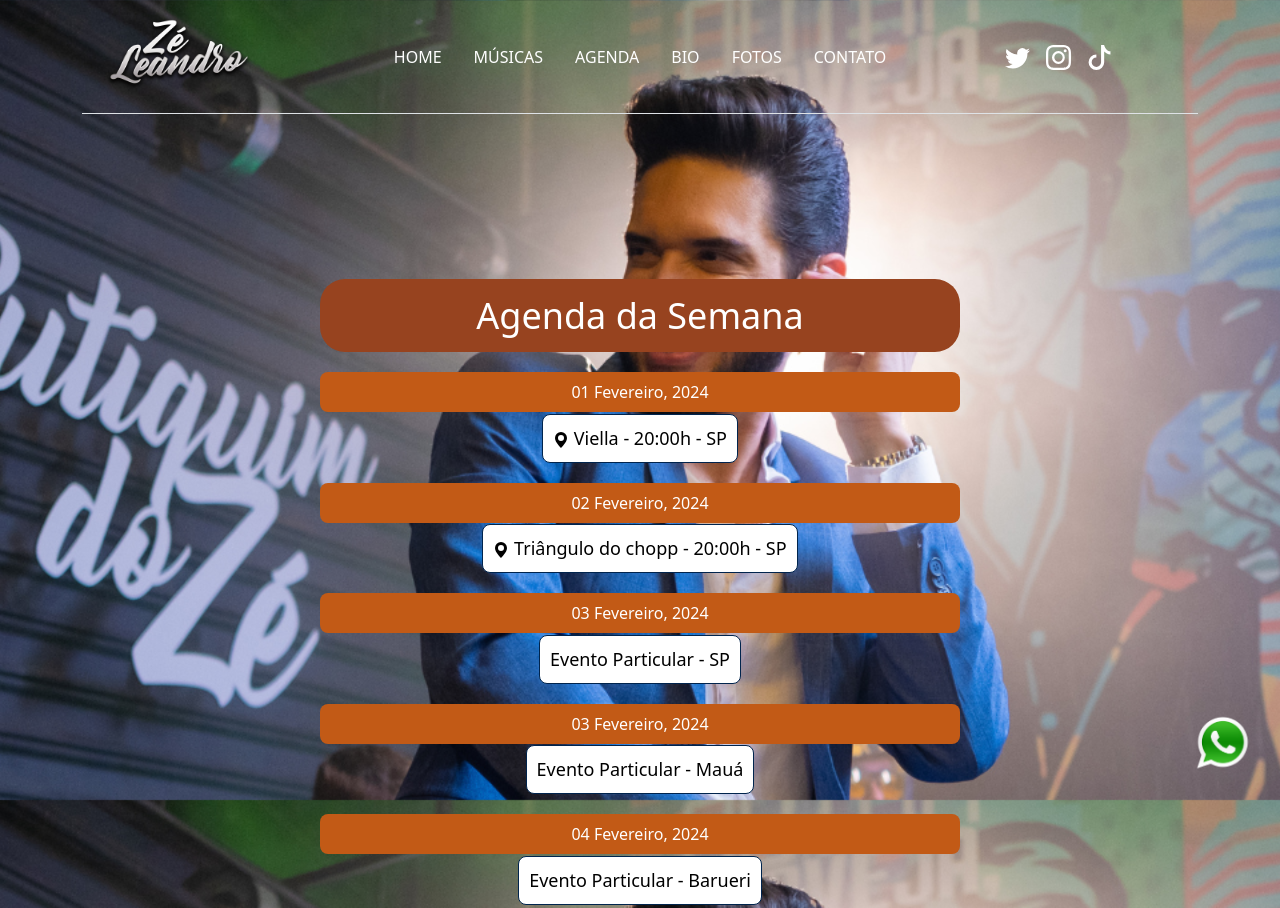
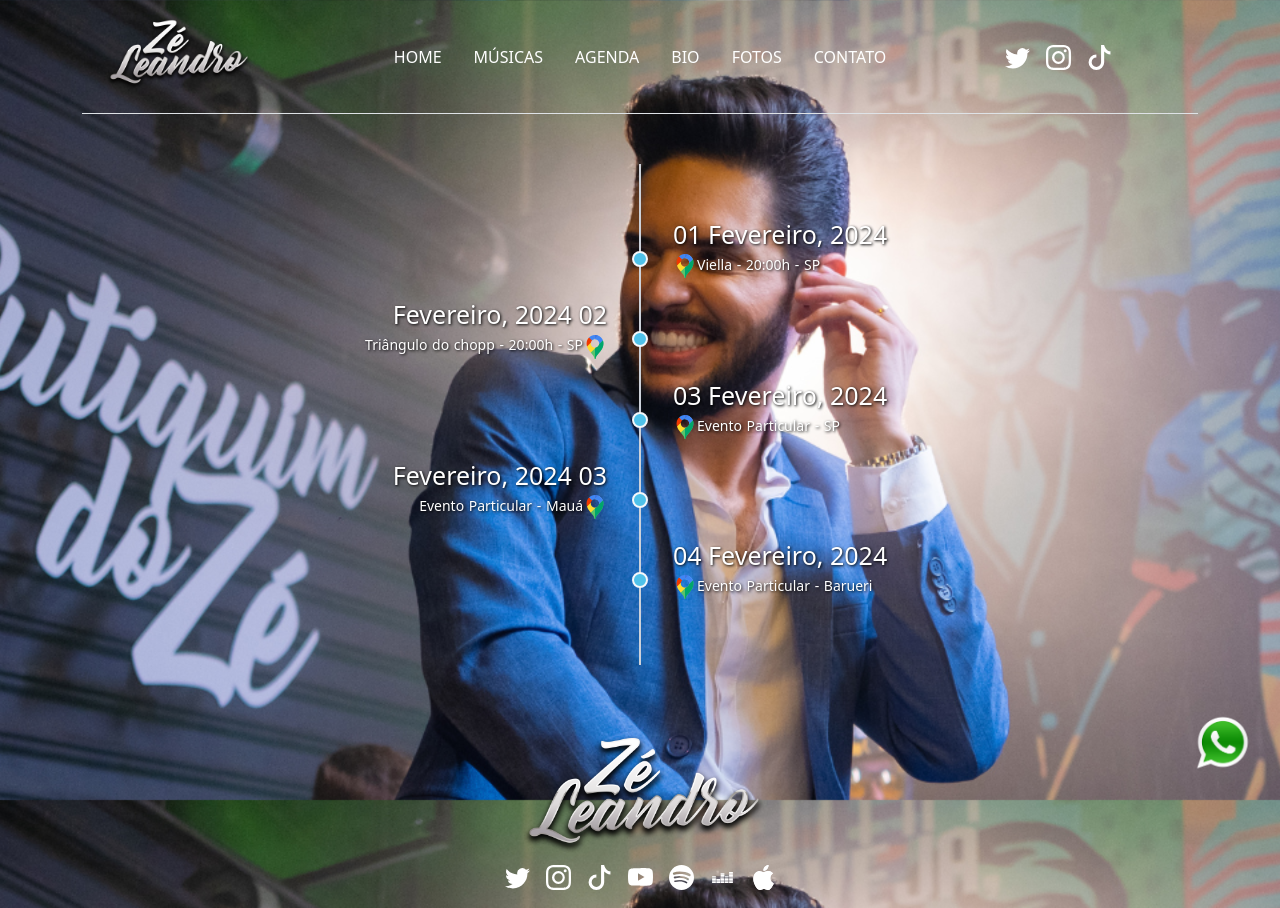
Before and after one commit to guishido/siteartista, a plain HTML site: page agenda.html in a window 1280 px wide. Shown: the top 908 px of the page. Drawn offline with nearby package versions, Linux system fonts and the light colour scheme; a web font is replaced by a local one.

Commit message:
Update Agenda

```diff
--- a/agenda.html
+++ b/agenda.html
@@ -7,6 +7,7 @@
     <link rel="stylesheet" href="styles/agenda.css">
     <link rel="stylesheet" href="styles/base.css">
     <link href="https://cdn.jsdelivr.net/npm/bootstrap@5.3.2/dist/css/bootstrap.min.css" rel="stylesheet" integrity="sha384-T3c6CoIi6uLrA9TneNEoa7RxnatzjcDSCmG1MXxSR1GAsXEV/Dwwykc2MPK8M2HN" crossorigin="anonymous">
+    <link rel="icon" href="./styles/img/logo png.png" type="image/x-icon">
 </head>
 <body>
   <div class="container">
@@ -65,100 +66,59 @@
       </div>
     </header>
   </div>
-  <div class="container col-xl-10 col-xxl-8 px-4 py-5">
-    <div class="row align-items-center g-lg-5 py-5">
+  <div class="container-line">
+
+    <div class="timeline-block timeline-block-right">
+       <div class="marker"></div>
+       <div class="timeline-content">
+        <a class="link-agenda" href="https://www.google.com/maps/place/R.+São+Bento,+514+-+Centro+Histórico+de+São+Paulo,+São+Paulo+-+SP,+01010-001/@-23.5448929,-46.6343321,21z/data=!4m6!3m5!1s0x94ce58544b5dea0b:0x4ffeab4ad6927d4c!8m2!3d-23.5448945!4d-46.6343336!16s%2Fg%2F11csn5qd0p?entry=ttu" target="_blank">
+          <h3 class="titulo-agenda">01 Fevereiro, 2024</h3>
+          <p><img src="./styles/img/google-maps.png" alt="localização logo"/>Viella - 20:00h - SP</p>
+        </a>
+       </div>
     </div>
-  </div>
-  <section class="agenda">
-    <div class="background-image"></div>
 
-        <div class="col-md-6 col-lg-6 d-sm-none d-sm-none" ></div>
-        <div class="col-md-6 col-lg-6 col-12 col-sm-12 float-right">
-            <h1> Agenda da Semana </h1>
+    <div class="timeline-block timeline-block-left">
+      <div class="marker"></div>
+      <div class="timeline-content">
+       <a class="link-agenda" href="https://www.google.com/maps/place/Av.+Eng.+Caetano+Álvares,+903+-+Limão,+São+Paulo+-+SP,+02521-005/data=!4m2!3m1!1s0x94cef7f5a2332dd1:0x27986b79c8b405c4?sa=X&ved=2ahUKEwiq0tTo6YeEAxXVlZUCHcCrBVsQ8gF6BAgPEAA" target="_blank">
+         <h3 class="titulo-agenda">02 Fevereiro, 2024</h3>
+         <p><img src="./styles/img/google-maps.png" alt="localização logo"/>Triângulo do chopp - 20:00h - SP </p>
+       </a>
+      </div>
+    </div>
 
-            <div class="lista">
+    <div class="timeline-block timeline-block-right">
+       <div class="marker"></div>
+       <div class="timeline-content">
+        <a class="link-agenda" href="#">
+          <h3 class="titulo-agenda">03 Fevereiro, 2024</h3>
+          <p><img src="./styles/img/google-maps.png" alt="localização logo"/>Evento Particular - SP</p>
+        </a>
+       </div>
+    </div>
 
+    <div class="timeline-block timeline-block-left">
+      <div class="marker"></div>
+      <div class="timeline-content">
+        <a class="link-agenda" href="#">
+         <h3 class="titulo-agenda">03 Fevereiro, 2024</h3>
+         <p><img src="./styles/img/google-maps.png" alt="localização logo"/>Evento Particular - Mauá</p>
+        </a>
+      </div>
+    </div>
 
-                <div class="show">
-                    <div class="data">
-                        <span>01 Fevereiro, 2024</span>
-                    </div>
-                    <div class="flex">
-                        <div class="lugar">
-                            <div class="cidade">
-                                <img src="./styles/img/location.svg" alt="localização logo"/>
-                                <a href="https://www.google.com/maps/place/R.+São+Bento,+514+-+Centro+Histórico+de+São+Paulo,+São+Paulo+-+SP,+01010-001/@-23.5448929,-46.6343321,21z/data=!4m6!3m5!1s0x94ce58544b5dea0b:0x4ffeab4ad6927d4c!8m2!3d-23.5448945!4d-46.6343336!16s%2Fg%2F11csn5qd0p?entry=ttu" class="textohorario"target="_blank">Viella - 20:00h - SP</a>
-                            </div>
-                            <span class="tipo"></span>
-                        </div>
-                    </div>
-                </div>
+    <div class="timeline-block timeline-block-right">
+      <div class="marker"></div>
+      <div class="timeline-content">
+        <a class="link-agenda" href="#">
+         <h3 class="titulo-agenda">04 Fevereiro, 2024</h3>
+         <p><img src="./styles/img/google-maps.png" alt="localização logo"/>Evento Particular - Barueri</p>
+        </a>
+      </div>
+    </div>
+ </div>
 
-
-                <div class="show">
-                    <div class="data">
-                        <span>02 Fevereiro, 2024</span>
-                    </div>
-                    <div class="flex">
-                        <div class="lugar">
-                            <div class="cidade">
-                                <img src="./styles/img/location.svg" alt="localização logo"/>
-                                <a href="https://www.google.com/maps/place/Av.+Eng.+Caetano+Álvares,+903+-+Limão,+São+Paulo+-+SP,+02521-005/data=!4m2!3m1!1s0x94cef7f5a2332dd1:0x27986b79c8b405c4?sa=X&ved=2ahUKEwiq0tTo6YeEAxXVlZUCHcCrBVsQ8gF6BAgPEAA" class="textohorario" target="_blank">Triângulo do chopp - 20:00h
-                                  - SP</a>
-                            </div>
-                            <span class="tipo"></span>
-                        </div>
-                    </div>
-                </div>
-
-
-                <div class="show">
-                    <div class="data">
-                        <span>03 Fevereiro, 2024</span>
-                    </div>
-                    <div class="flex">
-                        <div class="lugar">
-                            <div class="cidade">
-                                <span>Evento Particular - SP</span>
-                            </div>
-                            <span class="tipo"></span>
-                        </div>
-                    </div>
-                </div>
-
-
-                <div class="show">
-                    <div class="data">
-                        <span>03 Fevereiro, 2024</span>
-                    </div>
-                    <div class="flex">
-                        <div class="lugar">
-                            <div class="cidade">
-                                <span>Evento Particular - Mauá</span>
-                            </div>
-                            <span class="tipo"></span>
-                        </div>
-                    </div>
-                </div>
-
-
-                <div class="show">
-                    <div class="data">
-                        <span>04 Fevereiro, 2024</span>
-                    </div>
-                    <div class="flex">
-                        <div class="lugar">
-                            <div class="cidade">
-                                <span>Evento Particular - Barueri</span>
-                            </div>
-                            <span class="tipo"></span>
-                        </div>
-                    </div>
-                </div>
-            </div>
-        </div>
-    </div>
-</section>
   <div class="container">
     <footer class="py-3">
       <img class="footer-img rounded mx-auto d-block" src="styles/img/logo footer png.png" width="auto" height="125">
@@ -212,7 +172,7 @@
           </a>
         </li>
       </ul>
-      <p class="text-center text-bold">&copy; 2024 Zé Leandro</p>
+      <p class="text-center font-white">&copy; 2024 Zé Leandro</p>
     </footer>
   </div>
   <div class="whats">
--- a/styles/agenda.css
+++ b/styles/agenda.css
@@ -18,79 +18,117 @@ body {
     z-index: 999;
 }
 
-.agenda {
-    display: flex;
-    flex-direction: column;
-    justify-content: center;
-    align-items: center;
-    min-height: 100vh;
-    color: #ededed;
-    text-align: center;
-    margin-top: -5rem;
-    margin-bottom: 5rem;
 
+ .container-line {
+    width: 80%;
+    padding: 50px 0;
+    margin: 50px auto;
+    position: relative;
+    overflow: hidden;
  }
 
-.show {
-    margin-bottom: 20px;
-
+ .container-line:before {
+    content: '';
+    position: absolute;
+    top: 0;
+    left: 50%;
+    margin-left: -1px;
+    width: 2px;
+    height: 100%;
+    background: #CCD1D9;
+    z-index: 1
  }
 
-.agenda h1 {
-    font-size: 36px;
-    color: #ffffff;
-    margin-bottom: 20px;
-    background-color: #97431f;
-    padding: 15px;
-    border-radius: 25px;
+ .timeline-block {
+    width: -webkit-calc(50% + 8px);
+    width: -moz-calc(50% + 8px);
+    width: calc(50% + 8px);
+    display: -webkit-box;
+    display: -webkit-flex;
+    display: -moz-box;
+    display: flex;
+    -webkit-box-pack: justify;
+    -webkit-justify-content: space-between;
+    -moz-box-pack: justify;
+    justify-content: space-between;
+    clear: both;
+    align-items: center;
  }
 
-.agenda p.text {
-    font-size: 14px;
-    color: #000000;
-    padding: 10px;
-    border-radius: 8px;
-    background-color: #f5f5f5;
-    box-shadow: 0 2px 4px rgba(0, 0, 0, 0.1);
+ .timeline-block-right {
+    float: right;
  }
 
-.textohorario{
-    color:#000000;
-    text-decoration: none;
+ .timeline-block-left {
+    float: left;
+    direction: rtl
  }
 
-.show .data {
-    font-size: 16px;
-    color: #ffffff;
-    background-color: #C25A16;
-    padding: 8px 12px;
-    border-radius: 8px;
-    transition: background-color 0.3s ease;
+ .marker {
+    width: 16px;
+    height: 16px;
+    border-radius: 50%;
+    border: 2px solid #F5F7FA;
+    background: #4FC1E9;
+    margin-top: 10px;
+    z-index: 9999
  }
 
-.show .cidade {
-    font-size: 18px;
-    margin-top: 0.1rem;
-    color: #000000;
-    background-color: #ffffff;
-    padding: 10px;
-    border: 0.3px solid #00244d;
-    display: inline-block;
-    border-radius: 8px;
-
-}
-.show .cidade:hover{
-    background-color: #b4b4b4;
+ .timeline-content {
+    width: 95%;
+    padding: 0 15px;
+    color: #666
  }
 
-.ingresso {
+ .timeline-content h3 {
+    margin-top: 5px;
+    margin-bottom: 5px;
+    font-size: 25px;
+    font-weight: 500
+ }
+
+ .timeline-content span {
+    font-size: 15px;
+    color: #ffffff;
+ }
+
+ .timeline-content p {
     font-size: 14px;
-    color: #ffffff;
+    line-height: 1.5em;
+    word-spacing: 1px;
+    color: white;
+ }
+
+ .titulo-agenda{
+    color: white;
+ }
+
+.link-agenda{
     text-decoration: none;
+    text-shadow: 1px 1px 3px black;
+}
+
+.font-white{
+    color: white;
+    font-weight: bolder;
+}
 
 
+ @media screen and (max-width: 768px) {
+    .container:before {
+       left: 8px;
+       width: 2px;
+    }
+    .timeline-block {
+       width: 100%;
+       margin-bottom: 30px;
+    }
+    .timeline-block-right {
+       float: none;
     }
 
-.ingresso:hover {
-    text-decoration: underline;
+    .timeline-block-left {
+       float: none;
+       direction: ltr;
     }
+ }
```
Also changed, not shown: contato.html (+0 -1 lines), styles/img/google-maps.png (added). Lines whose indentation alone changed are shown as unchanged.
